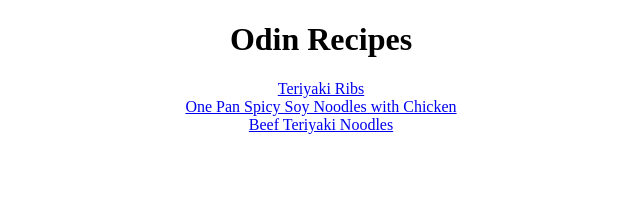
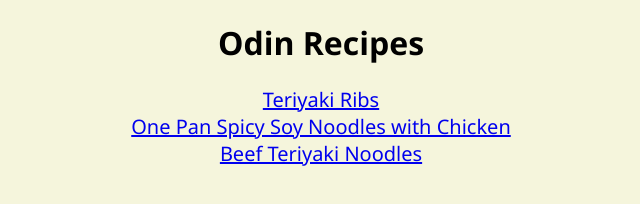
Before and after one commit to constantgrind/odin-recipes, a plain HTML site: page index.html in a window 1280 px wide. Shown: the whole page, without its empty margins (319-959 px from the left). Drawn offline with Linux system fonts and the light colour scheme.

Commit message:
style: Add background color and slight styling

```diff
--- a/css/styles.css
+++ b/css/styles.css
@@ -1,6 +1,8 @@
 body {
     width: 50%;
     margin: auto;
+    font-family: 'Segoe UI', Tahoma, Verdana, sans-serif;
+    background-color: beige;
 }
 
 .container {
@@ -32,4 +34,5 @@ body {
     list-style: none;
     margin: 0;
     padding: 0;
+    font-size: 20px;
 }
```
